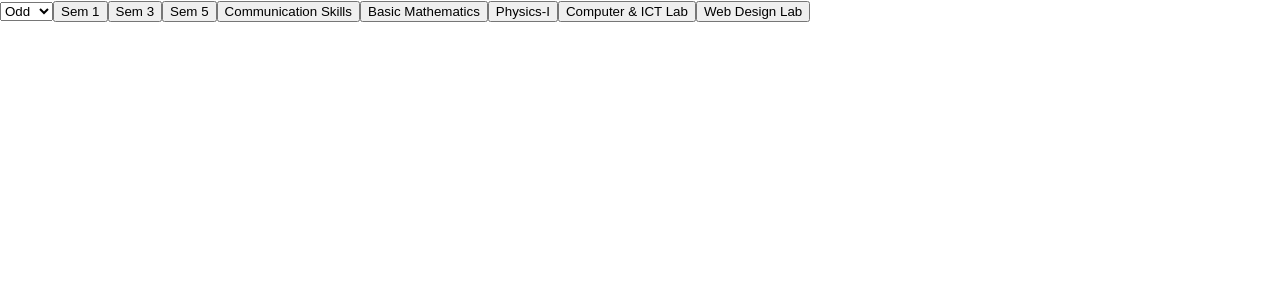
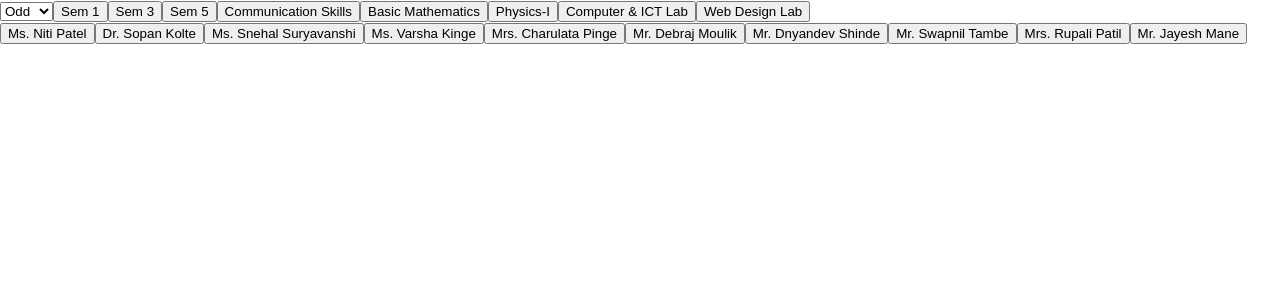
Before and after one commit to Nishith-Savla/TimeTable-Maker-Website, a React (Create React App) app: page / in a window 1280 px wide. Shown: the top 300 px of the page. Built offline with nearby package versions, Linux system fonts and the light colour scheme.

Commit message:
:sparkles: Add teachers' buttons

```diff
--- a/src/components/Header.jsx
+++ b/src/components/Header.jsx
@@ -1,9 +1,9 @@
 import { useState, useEffect } from "react";
 import Dropdown from "../common/Dropdown";
 import Button from "../common/Button";
-import subjects from "../utils";
+import { subjects, teachers } from "../utils";
 
-/* eslint no-unused-vars: "off" */
+// /* eslint no-unused-vars: "off" */
 const Header = () => {
   const [isOddTerm, setIsOddTerm] = useState(true);
   const [currentSem, setCurrentSem] = useState(isOddTerm ? 1 : 2);
@@ -28,7 +28,7 @@ const Header = () => {
   }, [isOddTerm]);
 
   return (
-    <>
+    <div>
       <Dropdown
         name="term"
         options={[
@@ -50,10 +50,19 @@ const Header = () => {
           key={subject}
           name={subject}
           text={subject}
-          onClick={console.log(subject)}
+          onClick={() => console.log(subject)}
         />
       ))}
-    </>
+      <br />
+      {teachers.map(teacher => (
+        <Button
+          key={teacher}
+          name={teacher}
+          text={teacher}
+          onClick={() => console.log(teacher)}
+        />
+      ))}
+    </div>
   );
 };
 
--- a/src/utils.js
+++ b/src/utils.js
@@ -48,8 +48,20 @@ const subjects = {
     "Specialized Course in Computer Engineering",
     "Advanced Database Lab",
     "Elective-II (Robotics/Cloud Computing) lab",
-    "",
   ],
 };
 
-export { subjects as default };
+const teachers = [
+  "Ms. Niti Patel",
+  "Dr. Sopan Kolte",
+  "Ms. Snehal Suryavanshi",
+  "Ms. Varsha Kinge",
+  "Mrs. Charulata Pinge",
+  "Mr. Debraj Moulik",
+  "Mr. Dnyandev Shinde",
+  "Mr. Swapnil Tambe",
+  "Mrs. Rupali Patil",
+  "Mr. Jayesh Mane",
+];
+
+export { subjects, teachers };
```
